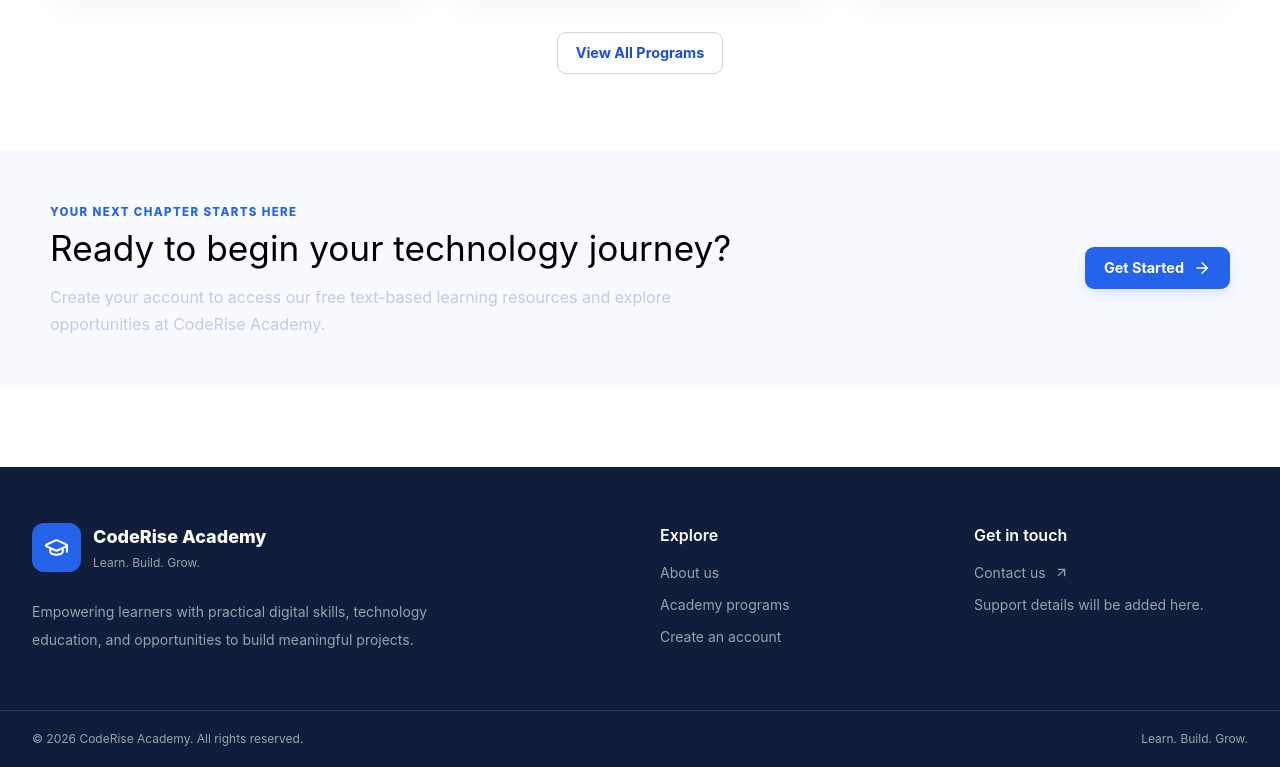
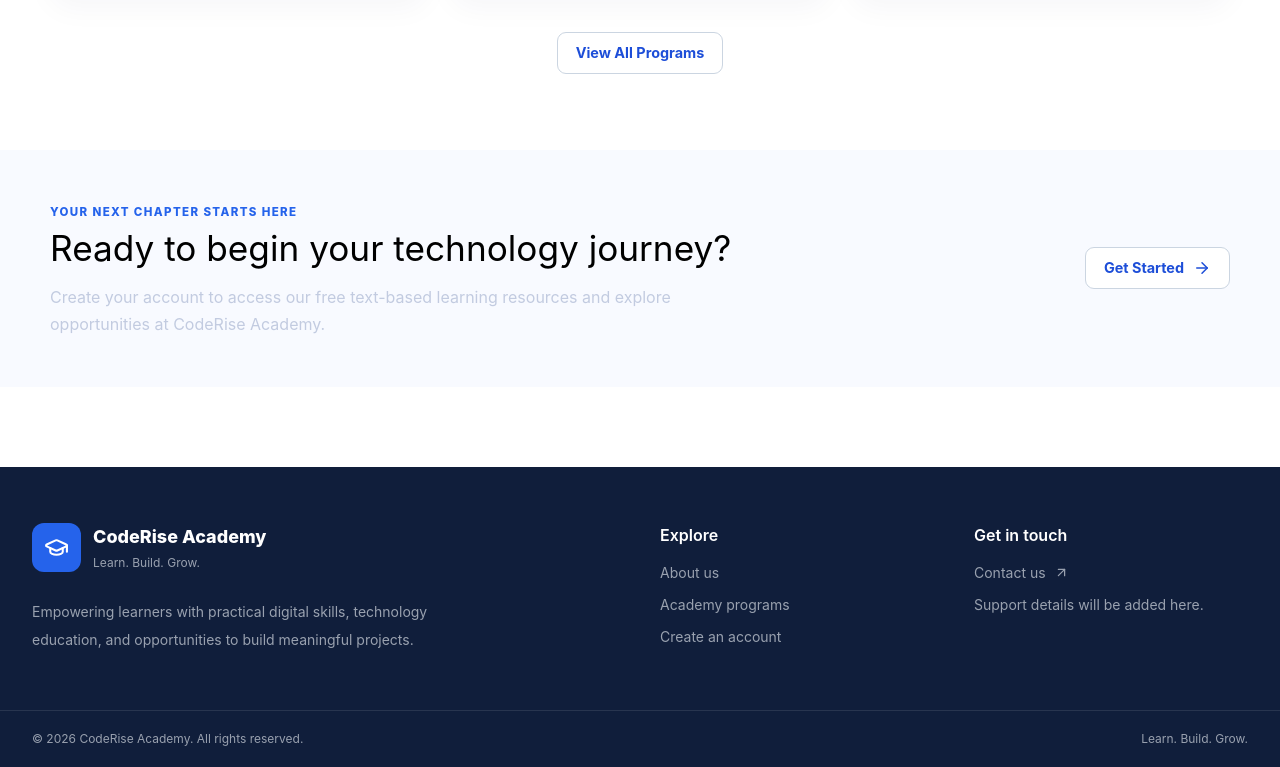
Before and after one commit to harrydev-pro/CodeRise-Academy, a React (Vite) app: page / in a window 1280 px wide. Shown: the part 2417-3184 px from the top of the page. Built offline with nearby package versions, Linux system fonts and the light colour scheme.

Commit message:
change the button style

```diff
--- a/src/pages/public/About.jsx
+++ b/src/pages/public/About.jsx
@@ -174,7 +174,7 @@ export default function About() {
             </p>
           </div>
 
-          <Button as={Link} to="/programs" variant="light">
+          <Button as={Link} to="/programs" variant="outline">
             Explore Programs <ArrowRight size={18} />
           </Button>
         </div>
--- a/src/pages/public/Home.jsx
+++ b/src/pages/public/Home.jsx
@@ -277,7 +277,7 @@ export default function Home() {
             </p>
           </div>
 
-          <Button as={Link} to="/register" variant="primary">
+          <Button as={Link} to="/register" variant="outline">
             Get Started <ArrowRight size={18} />
           </Button>
         </div>
```
